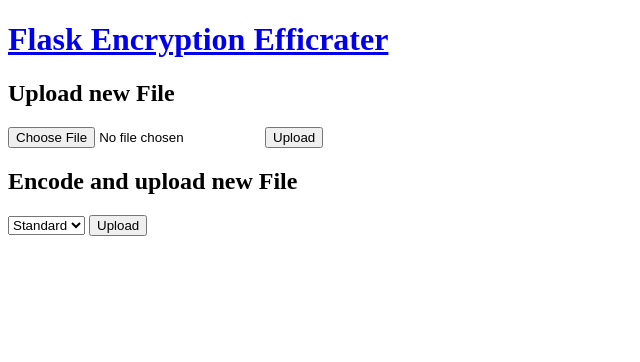
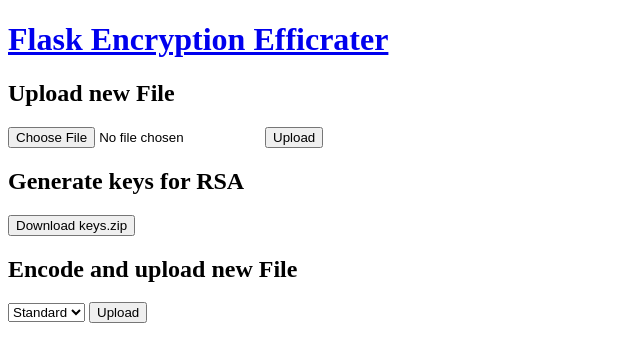
Before and after one commit to Donkrzawayan/Flask-encryption-efficiency-rater, a Flask app: page / in a window 1280 px wide. Shown: the top 362 px of the page, without its empty margins (0-640 px from the left). Run offline with Flask 2, Linux system fonts and the light colour scheme.

Commit message:
generating keys for rsa

```diff
--- a/app.py
+++ b/app.py
@@ -1,9 +1,10 @@
 import os
 import secrets
 
-from flask import Flask, render_template, request, flash, redirect, send_from_directory
+from flask import Flask, render_template, request, flash, redirect, send_from_directory, send_file
 from werkzeug.utils import secure_filename
 
+from model import rsa2048
 from model.DecodeManager import DecodeManager
 
 app = Flask(__name__)
@@ -32,6 +33,17 @@ def _get_key(redirect_path):
         flash('Corrupted file')
         return redirect(redirect_path)
     return key
+
+
+@app.route('/generate_keys', methods=['POST'])
+def generate_keys():
+    zip = rsa2048.generate_keys()
+    return send_file(
+        zip,
+        mimetype='application/zip',
+        as_attachment=True,
+        download_name='keys.zip'
+    )
 
 
 @app.route('/upload', methods=['POST'])
--- a/templates/index.html
+++ b/templates/index.html
@@ -13,19 +13,29 @@
             {% endfor %}
         {% endif %}
     {% endwith %}
+    <div>
         <h2>Upload new File</h2>
-    <form method="POST" enctype="multipart/form-data">
+        <form method="post" enctype="multipart/form-data">
             <input type="file" name="file" />
             <input type="submit" value="Upload" />
         </form>
+    </div>
+    <div>
+        <h2>Generate keys for RSA</h2>
+        <form method="post" action="/generate_keys">
+            <button onclick="">Download keys.zip</button>
+        </form>
+    </div>
+    <div>
         <h2>Encode and upload new File</h2>
-    <form method="POST" enctype="multipart/form-data" action="/upload">
+        <form method="post" enctype="multipart/form-data" action="/upload">
             <select name="encode_types">
                 <option value="standard">Standard</option>
                 <option value="stream">Stream</option>
             </select>
             <input type="submit" value="Upload" />
         </form>
+    </div>
     {% block uploaded %} {% endblock %}
 </body>
 </html>
```
Also changed, not shown: model/rsa2048.py (+9 -23 lines). Lines whose indentation alone changed are shown as unchanged.
